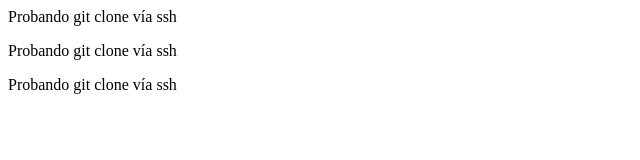
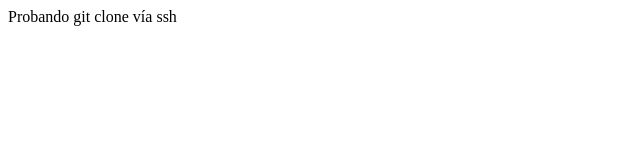
Before and after one commit to franquiles/uax-devops-02, a plain HTML site: page index.html in a window 1280 px wide. Shown: the whole page, without its empty margins (0-640 px from the left). Drawn offline with Linux system fonts and the light colour scheme.

Commit message:
Update index.html

```diff
--- a/index.html
+++ b/index.html
@@ -4,7 +4,5 @@
  </head>
  <body>
   <p>Probando git clone vía ssh</p>
-  <p>Probando git clone vía ssh</p>
-  <p>Probando git clone vía ssh</p>
  </body>
 </html>
```
